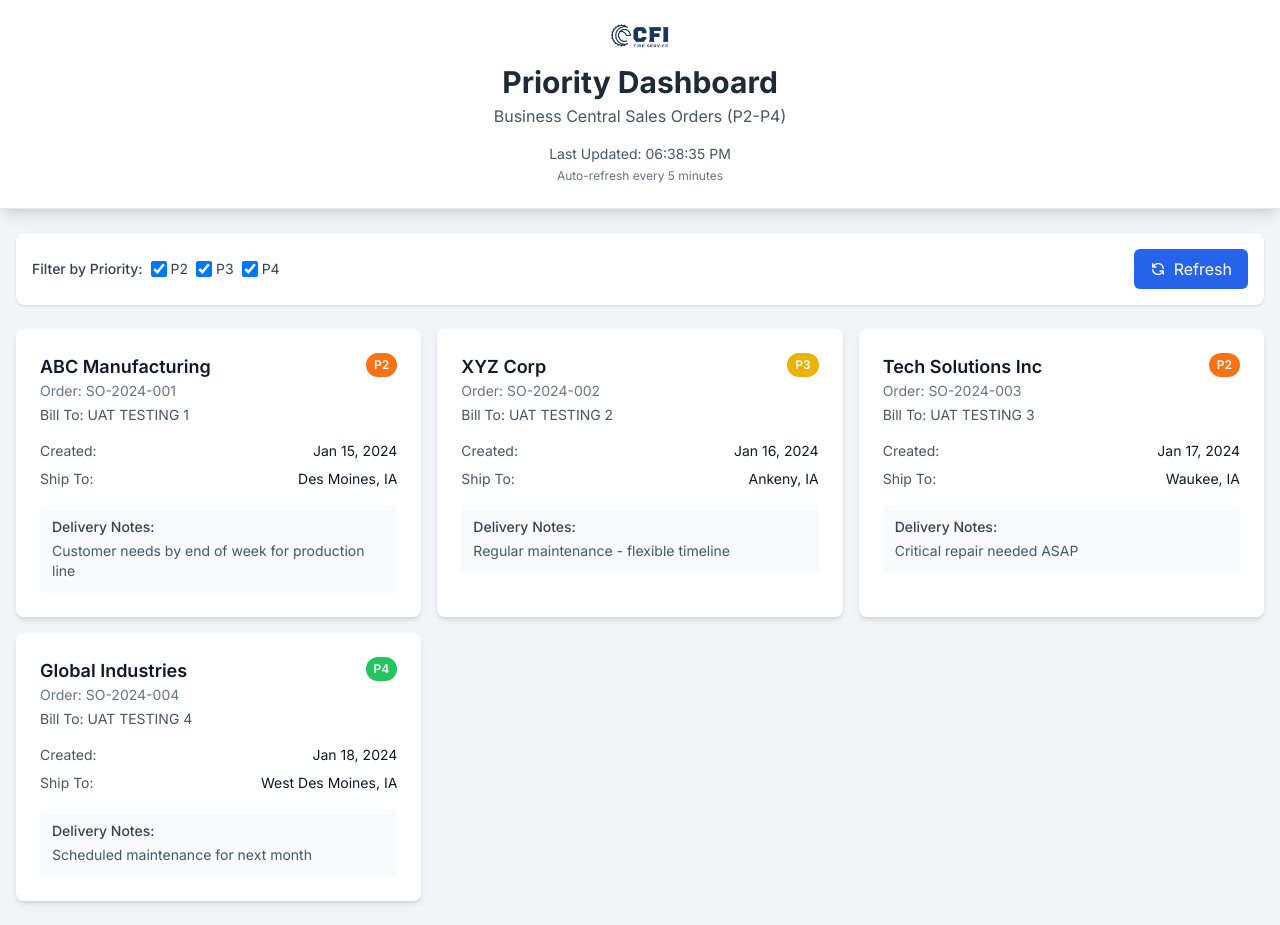
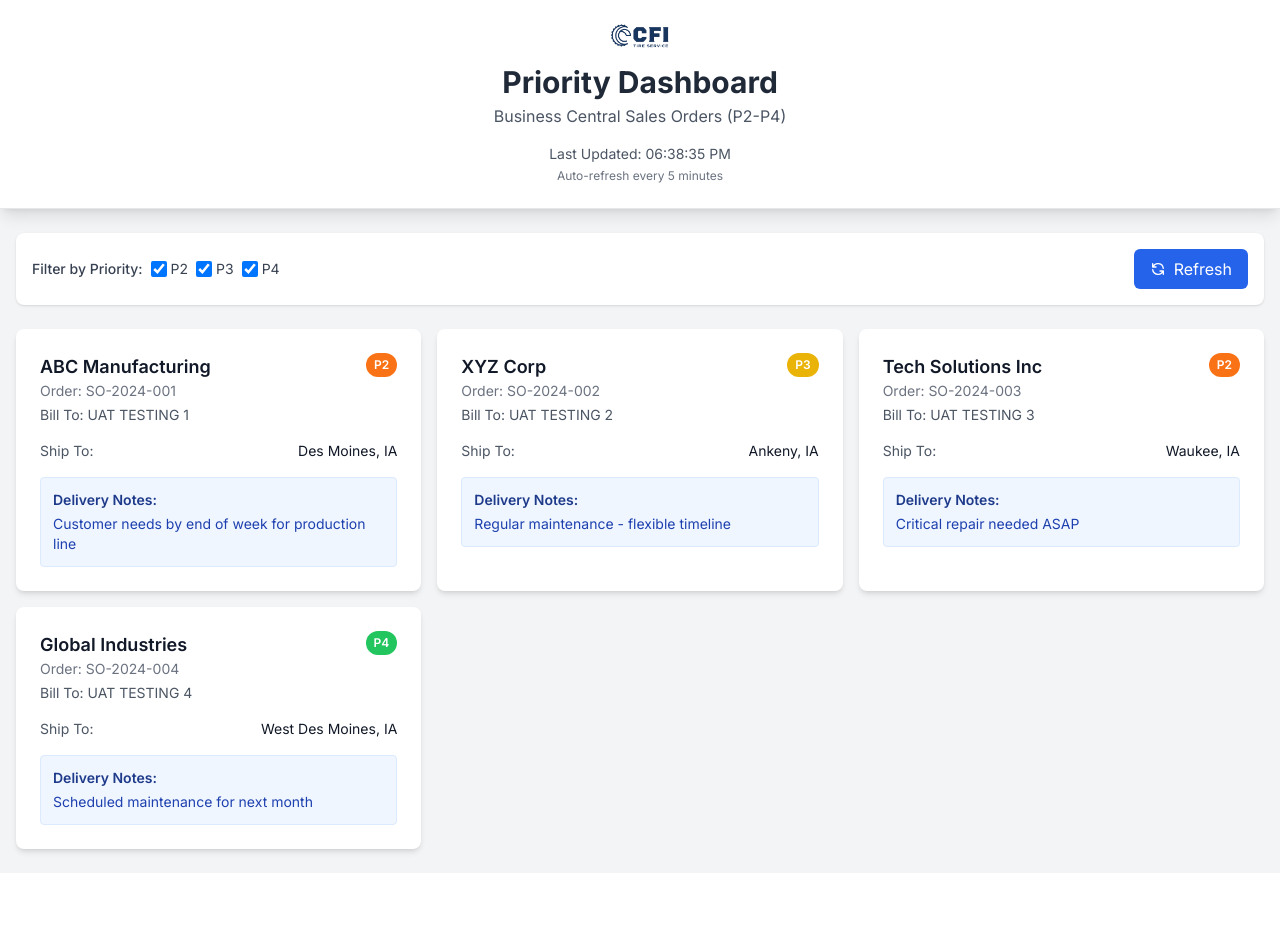
Before and after one commit to M-Tech365/dixon-dashboard, a Next.js app: page /dashboard in a window 1280 px wide. After the commit the page ends 873 px from the top, so only its background shows below. Built offline with nearby package versions, Linux system fonts and the light colour scheme.

Commit message:
adjusted delivery date

```diff
--- a/components/order-card.tsx
+++ b/components/order-card.tsx
@@ -32,10 +32,12 @@ export function OrderCard({ order }: OrderCardProps) {
       </div>
 
       <div className="space-y-2">
-        <div className="flex justify-between text-sm">
-          <span className="text-gray-600">Created:</span>
-          <span className="text-gray-900">{formatDate(order.createdDate)}</span>
-        </div>
+        {order.requestedDeliveryDate && order.requestedDeliveryDate !== '0001-01-01' && (
+          <div className="flex justify-between text-sm">
+            <span className="text-gray-600">Requested Delivery:</span>
+            <span className="text-gray-900">{formatDate(order.requestedDeliveryDate)}</span>
+          </div>
+        )}
 
         {(order.shipToCity || order.shipToState) && (
           <div className="flex justify-between text-sm">
@@ -48,9 +50,9 @@ export function OrderCard({ order }: OrderCardProps) {
       </div>
 
       {order.cfiDeliveryNotes && (
-        <div className="mt-4 p-3 bg-gray-50 rounded">
-          <p className="text-sm font-medium text-gray-700 mb-1">Delivery Notes:</p>
-          <p className="text-sm text-gray-600">{order.cfiDeliveryNotes}</p>
+        <div className="mt-4 p-3 bg-blue-50 rounded border border-blue-100">
+          <p className="text-sm font-semibold text-blue-900 mb-1">Delivery Notes:</p>
+          <p className="text-sm text-blue-800">{order.cfiDeliveryNotes}</p>
         </div>
       )}
     </div>
--- a/lib/business-central.ts
+++ b/lib/business-central.ts
@@ -73,6 +73,7 @@ export function transformBCOrder(bcOrder: BCSalesOrder): SalesOrder {
     orderNumber: bcOrder.No,
     priority: priorityMap[bcOrder.Priority] || 'P3',
     createdDate: bcOrder.OrderDate || bcOrder.DocumentDate,
+    requestedDeliveryDate: bcOrder.RequestedDeliveryDate,
     cfiDeliveryNotes: bcOrder.CFIDeliveryNotes || '',
     reference: bcOrder.YourReference,
     shipToCity: bcOrder.ShipToCity,
--- a/types/sales-order.ts
+++ b/types/sales-order.ts
@@ -29,6 +29,7 @@ export interface SalesOrder {
   orderNumber: string;
   priority: 'P1' | 'P2' | 'P3' | 'P4';
   createdDate: string;
+  requestedDeliveryDate?: string;
   cfiDeliveryNotes: string;
   reference?: string;
   shipToCity?: string;
```
